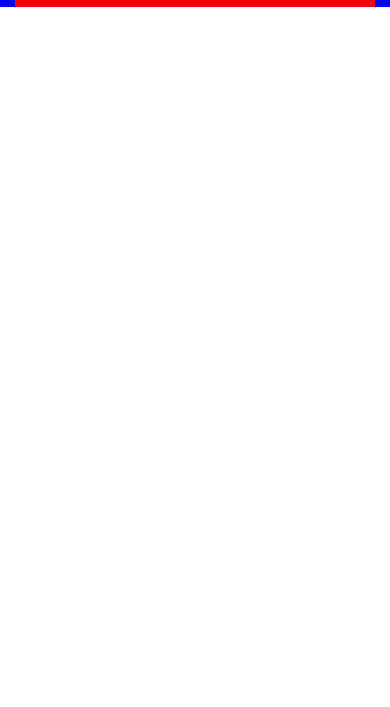
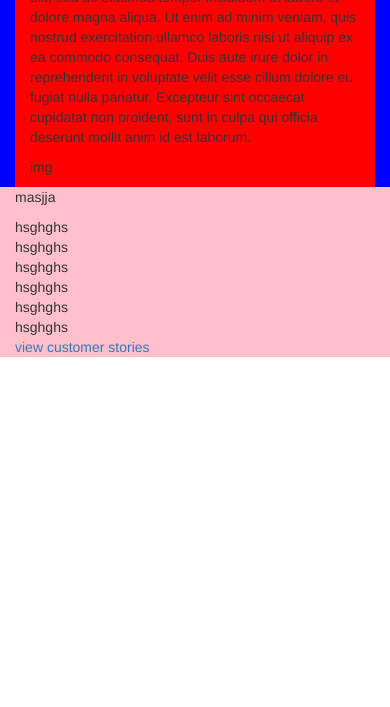
Before and after one commit to valeriodeprosperi/html-css-digitalocean, a plain HTML site: page index.html in a window 390 px wide. Shown: the part 137-844 px from the top of the page. Drawn offline with nearby package versions, Linux system fonts and the light colour scheme.

Commit message:
innovative sponsor responsive

```diff
--- a/css/style.css
+++ b/css/style.css
@@ -5,8 +5,7 @@
 .jumbo{
   background-color: red;
 }
-.jumbo p{
-  height: 100px;
-  width:100px;
-  background-color: green;
+
+.section_1{
+  background-color: pink;
 }
--- a/index.html
+++ b/index.html
@@ -48,6 +48,7 @@
           <div class="row">
             <div class="col-xs-12 col-sm-12 col-md-6 col-lg-6">
               <h1>ajahahd</h1>
+              <p>Lorem ipsum dolor sit amet, consectetur adipisicing elit, sed do eiusmod tempor incididunt ut labore et dolore magna aliqua. Ut enim ad minim veniam, quis nostrud exercitation ullamco laboris nisi ut aliquip ex ea commodo consequat. Duis aute irure dolor in reprehenderit in voluptate velit esse cillum dolore eu fugiat nulla pariatur. Excepteur sint occaecat cupidatat non proident, sunt in culpa qui officia deserunt mollit anim id est laborum.</p>
             </div>
             <div class="col-xs 12 col-sm-12 col-md-6 col-lg-6">
               <p>img</p>
@@ -63,8 +64,39 @@
 <!-- main -->
     <main>
 
+<!-- innovative sponsor -->
+        <section>
+          <div class="container section_1">
+            <div class="row">
+              <div class="col-xs-12">
+                <p>masjja</p>
+              </div>
+              <div class="col-xs-12 col-sm-6 col-md-2 col-lg-2">
+                  hsghghs
+              </div>
+              <div class="col-xs-12 col-sm-6 col-md-2 col-lg-2">
+                  hsghghs
+              </div>
+              <div class="col-xs-12 col-sm-6 col-md-2 col-lg-2">
+                  hsghghs
+              </div>
+              <div class="col-xs-12 col-sm-6 col-md-2 col-lg-2">
+                  hsghghs
+              </div>
+              <div class="col-xs-12 col-sm-6 col-md-2 col-lg-2">
+                  hsghghs
+              </div>
+              <div class="col-xs-12 col-sm-6 col-md-2 col-lg-2">
+                  hsghghs
+              </div>
 
-        <section>
+            </div>
+            <div class="">
+              <a href="#">view customer stories</a>
+            </div>
+
+          </div>
+          <!-- /innovative sponsor -->
 
         </section>
 
```
